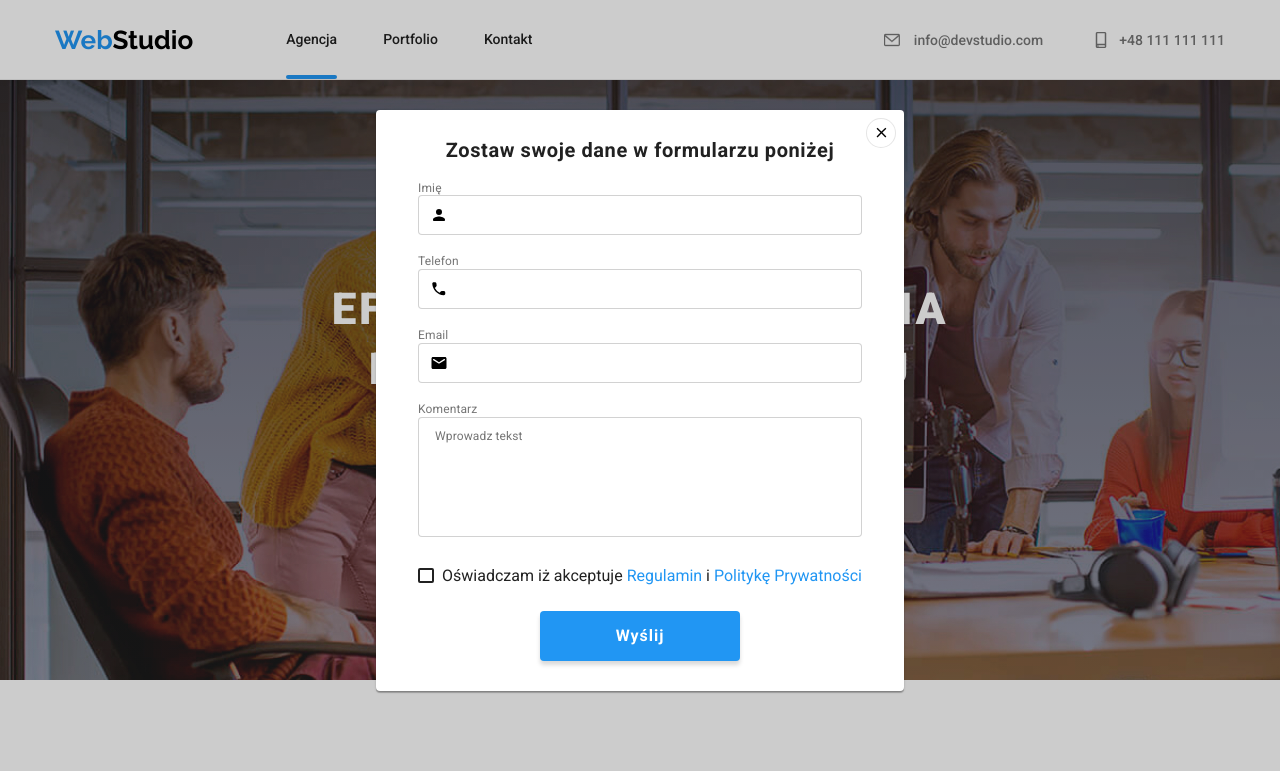
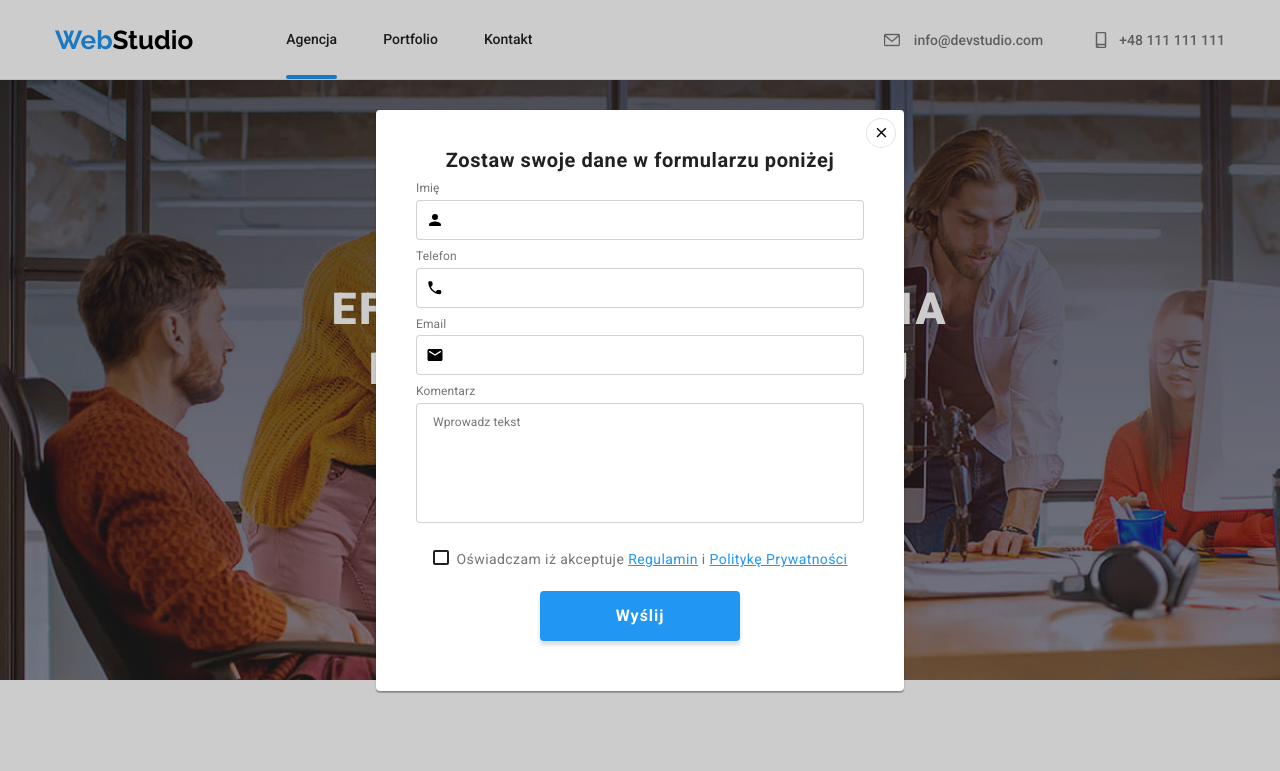
Before and after one commit to PiotrAdamski8888/goit-markup-hw-06, a plain HTML site: page index.html in a window 1280 px wide. Both pictures are taken after a click on the button "Zamów usługe". Shown: the top 771 px of the page. Drawn offline with nearby package versions, Linux system fonts and the light colour scheme.

Commit message:
final update mentor

```diff
--- a/css/styles.css
+++ b/css/styles.css
@@ -90,13 +90,13 @@ li {
   letter-spacing: 0.06em;
 }
 .button-agencja {
-  color: var(--main-black);
+  color: var(--main-white);
   font-family: "Roboto";
   font-style: normal;
   font-weight: 700;
   font-size: 16px;
   line-height: 1.85;
-  background-color: var(--second-white);
+  background-color: var(--main-blue);
   cursor: pointer;
   width: 200px;
   height: 50px;
@@ -700,17 +700,20 @@ li {
   margin-top: 20px;
   margin-bottom: 0px;
   padding-top: 20px;
+  margin-top: 0px;
+    padding-top: 30px;
 }
 .input-content {
   display: block;
   position: relative;
+  margin-top: 4px;
 }
 .label-content {
   font-size: 12px;
   line-height: 1.16;
   letter-spacing: 0.01em;
   color: var(--main-silver);
-  padding-top: 10px;
+  width: 448px;;
 }
 input {
   height: 40px;
@@ -726,7 +729,7 @@ input {
   position: absolute;
   top: 50%;
   transform: translateY(-50%);
-  left: 12px;
+  left: 10px;
   pointer-events: none;
   transition: fill 250ms cubic-bezier(0.4, 0, 0.2, 1);
 }
@@ -746,6 +749,7 @@ input {
 .label-modal-check {
   display: flex;
   align-items: flex-start;
+  margin: auto;
 }
 .modal-check-box {
   display: flex;
@@ -756,7 +760,7 @@ input {
   border-radius: 2px;
   margin-right: 8px;
   cursor: pointer;
-  transform: translateY(17px);
+  transform: translateY(13px);
   border: solid 2px var(--main-black);
   transition-property: background-color, border-color;
   transition-duration: 250ms;
@@ -784,15 +788,20 @@ input:checked + span {
   cursor: pointer;
 }
  p > a {
-  text-decoration: none;
+
   color: var(--main-blue);
 }
-input:hover, input:focus {
+input:focus {
   border-color: var(--main-blue);
 }
-textarea:hover, textarea:focus {
+textarea:focus {
   border-color: var(--main-blue);
 }
-input:hover + svg, input:focus + svg {
+ input:focus + svg {
   fill: var(--main-blue);
 }
+.modal-statute {
+  font-size: 14px;
+  color: var(--main-silver);
+  letter-spacing: 0.03em;
+}
```
